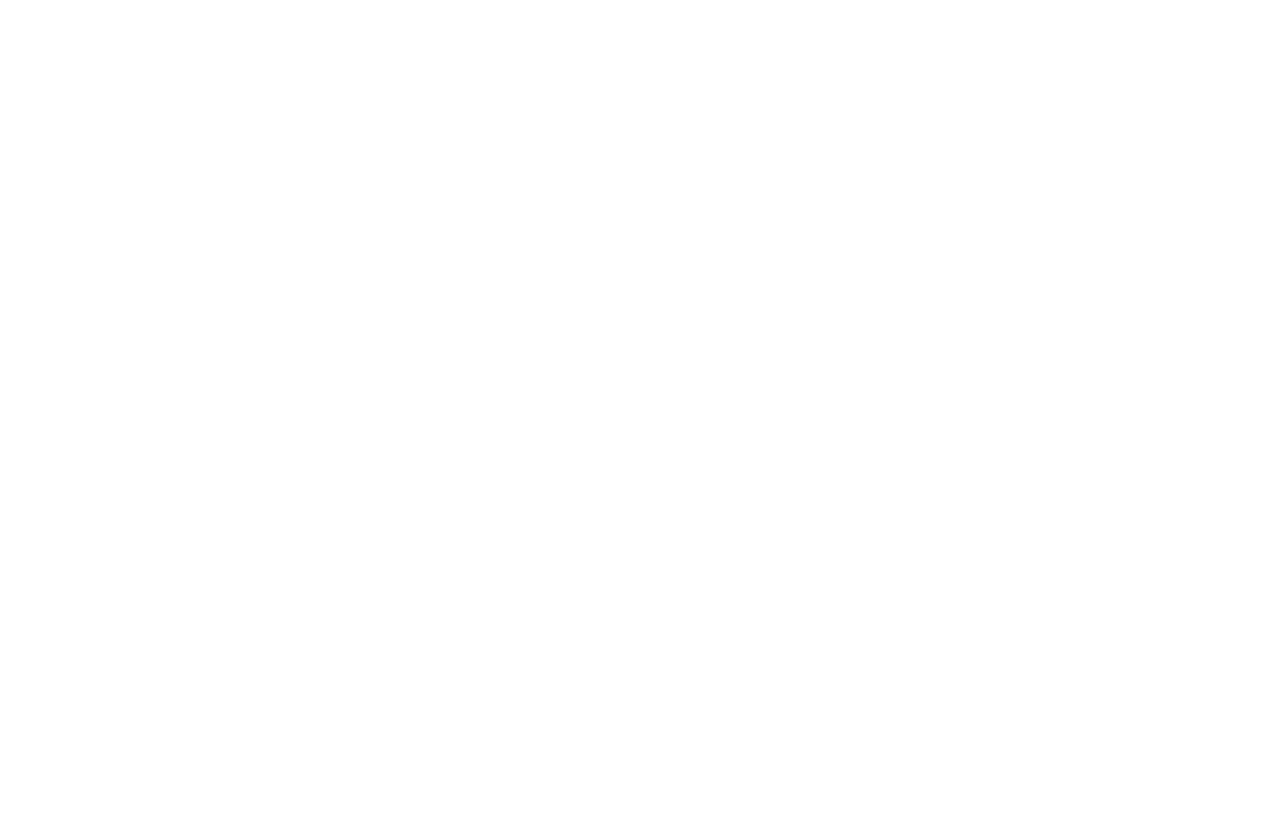
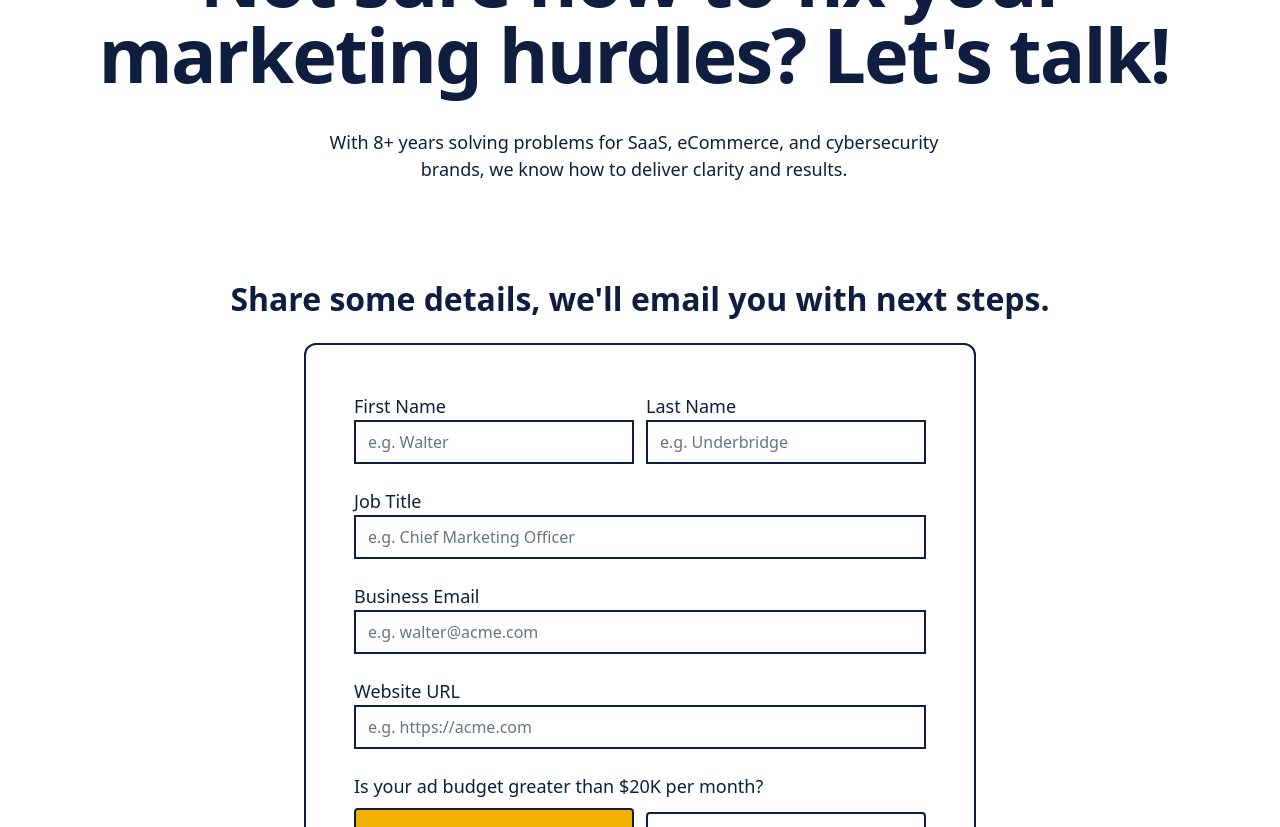
Before and after one commit to cybrejon/skip-the-noise, a SvelteKit app: page /discuss-painpoints in a window 1280 px wide. Before the commit this address had no page. Shown: the part 260-1087 px from the top of the page. Before the commit the page ends 800 px from the top, so only its background shows below. Built offline with nearby package versions, Linux system fonts and the light colour scheme.

Commit message:
feat: add painpoints page

```diff
--- /dev/null
+++ b/src/routes/discuss-painpoints/+page.svelte
@@ -0,0 +1,218 @@
+<script lang="ts">
+  import SiteHeader from "@components/ui/SiteHeader.svelte";
+  import Icon from "@iconify/svelte";
+
+  interface PainpointsForm {
+    firstName: string | undefined;
+    lastName: string | undefined;
+    jobTitle: string | undefined;
+    businessEmail: string | undefined;
+    websiteURL: string | undefined;
+    adBudgetOver20k: "no" | "yes";
+    painpointDescription: string | undefined;
+  }
+
+  let painpointsFormData: PainpointsForm = $state({
+    firstName: undefined,
+    lastName: undefined,
+    jobTitle: undefined,
+    businessEmail: undefined,
+    websiteURL: undefined,
+    adBudgetOver20k: "no",
+    painpointDescription: undefined,
+  });
+</script>
+
+<SiteHeader />
+
+<main class="isolate w-full overflow-x-clip">
+  <!-- <div class="container mx-auto grid md:grid-cols-2">
+  </div> -->
+  {@render HeroSection()}
+  {@render PainpointsFormSection()}
+  {@render BookendSection()}
+</main>
+
+{#snippet HeroSection()}
+  <section id="hero" class="flex flex-col py-12 pt-50 px-3 md:pr-6">
+    <div class="container mx-auto">
+      <hgroup class="flex flex-col justify-center items-center relative">
+        <div
+          class="text-white max-w-max flex justify-center items-center py-3 px-6 border-2 border-primary-950 rounded-full
+          bg-primary-500 drop-shadow-brutal absolute -top-15 -rotate-6"
+        >
+          <p class="font-semibold">Let's discuss pain points</p>
+        </div>
+
+        <h1 class="text-center mb-[0.5em] tracking-tight">
+          <!-- <Icon
+            icon="noto:victory-hand"
+            font-size="0.9em"
+            style="grid-area: 1 / 1;"
+            aria-hidden="true"
+          /> -->
+          Not sure how to fix your marketing hurdles? Let's talk!
+        </h1>
+        <p class="max-w-2xl text-center">
+          With 8+ years solving problems for SaaS, eCommerce, and cybersecurity
+          brands, we know how to deliver clarity and results.
+        </p>
+      </hgroup>
+    </div>
+  </section>
+{/snippet}
+
+{#snippet PainpointsFormSection()}
+  <section id="painpoints-form" class="py-12 px-3 md:px-6">
+    <div class="container mx-auto">
+      <h2 class="h4 text-center">
+        Share some details, we'll email you with next steps.
+      </h2>
+
+      <!-- TODO: Add functionality to this form -->
+      <form
+        class="card max-w-2xl p-4 md:p-12 mx-auto mt-6 grid gap-6 bg-white border-2 border-deep-indigo drop-shadow-brutal-card"
+        onsubmit={(ev) => {
+          ev.preventDefault();
+        }}
+      >
+        <fieldset class="grid md:grid-cols-2 gap-3">
+          <label class="">
+            <p>First Name</p>
+            <input
+              type="text"
+              class="input"
+              name="first-name"
+              placeholder="e.g. Walter"
+              bind:value={painpointsFormData.firstName}
+              required
+            />
+          </label>
+          <label class="">
+            <p>Last Name</p>
+            <input
+              type="text"
+              class="input"
+              name="last-name"
+              placeholder="e.g. Underbridge"
+              bind:value={painpointsFormData.lastName}
+              required
+            />
+          </label>
+        </fieldset>
+
+        <label class="">
+          <p>Job Title</p>
+          <input
+            type="text"
+            class="input"
+            name="job-title"
+            placeholder="e.g. Chief Marketing Officer"
+            bind:value={painpointsFormData.jobTitle}
+            required
+          />
+        </label>
+
+        <label class="">
+          <p>Business Email</p>
+          <input
+            type="email"
+            class="input"
+            name="business-email"
+            placeholder="e.g. walter@acme.com"
+            bind:value={painpointsFormData.businessEmail}
+            required
+          />
+        </label>
+
+        <label class="">
+          <p>Website URL</p>
+          <input
+            type="url"
+            class="input"
+            name="website-url"
+            placeholder="e.g. https://acme.com"
+            bind:value={painpointsFormData.websiteURL}
+            required
+          />
+        </label>
+
+        <fieldset
+          class="grid gap-3"
+          data-option={painpointsFormData.adBudgetOver20k}
+        >
+          <p>Is your ad budget greater than $20K per month?</p>
+          <div class="relative grid grid-cols-2 gap-3">
+            <label
+              class=" flex justify-center items-center py-3 rounded-sm border-2 border-deep-indigo cursor-pointer
+              {painpointsFormData.adBudgetOver20k === 'no'
+                ? 'bg-yellow-500 drop-shadow-brutal -translate-y-1'
+                : 'bg-white translate-y-0'}"
+            >
+              <p>No</p>
+              <input
+                type="radio"
+                class="absolute pointer-events-none opacity-0"
+                name="ad-budget"
+                value="no"
+                bind:group={painpointsFormData.adBudgetOver20k}
+              />
+            </label>
+            <label
+              class=" flex justify-center items-center py-3 rounded-sm border-2 border-deep-indigo cursor-pointer
+              {painpointsFormData.adBudgetOver20k === 'yes'
+                ? 'bg-yellow-500 drop-shadow-brutal -translate-y-1'
+                : 'bg-white translate-y-0'}"
+            >
+              <p>Yes</p>
+              <input
+                type="radio"
+                class="absolute pointer-events-none opacity-0"
+                name="ad-budget"
+                value="yes"
+                bind:group={painpointsFormData.adBudgetOver20k}
+              />
+            </label>
+          </div>
+        </fieldset>
+
+        <label class="">
+          <p>Describe your pain point in 15 words or less</p>
+          <input
+            type="text"
+            class="input"
+            bind:value={painpointsFormData.painpointDescription}
+          />
+        </label>
+
+        <div class="flex flex-row justify-end items-center">
+          <button
+            class="brutal-button py-3 px-15 rounded-sm bg-secondary-500"
+            type="submit">Submit</button
+          >
+        </div>
+      </form>
+    </div>
+  </section>
+{/snippet}
+
+{#snippet BookendSection()}
+  <section
+    id="bookend"
+    class=" pt-24 bg-white border-t-2 border-deep-indigo border-dashed"
+  >
+    <div class="container mx-auto">
+      <h6 class="text-jumbo text-center text-neutral-300 p-6">
+        People work with people.<br />We make it feel like that again.
+      </h6>
+
+      <div
+        class="flex justify-center items-center p-6 border-t border-deep-indigo"
+      >
+        <small class=""
+          >Copyright 2025 <span>&centerdot;</span> Skip the Noise Media</small
+        >
+      </div>
+    </div>
+  </section>
+{/snippet}
```
